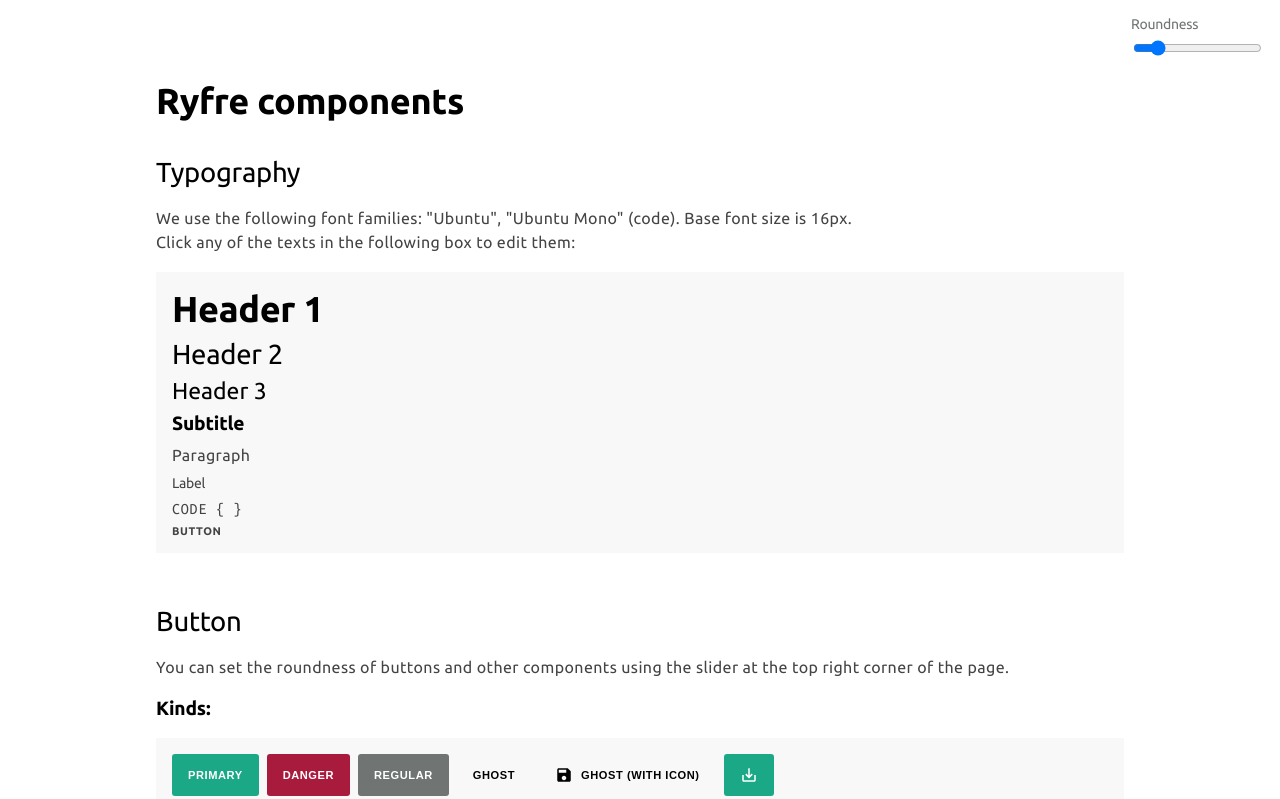
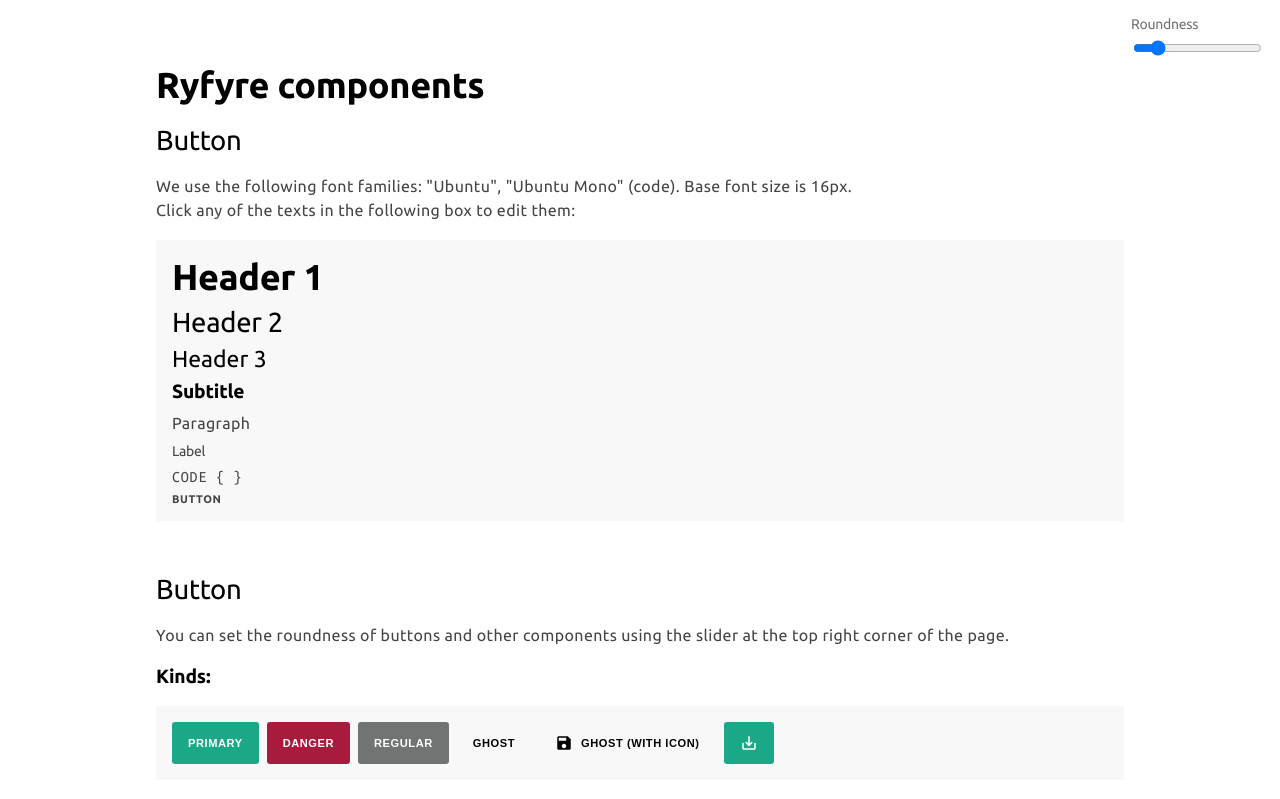
Before and after one commit to ryfylke-react-as/design, a React (Create React App) app: page / in a window 1280 px wide. Shown: the top 799 px of the page. Built offline with nearby package versions, Linux system fonts and the light colour scheme.

Commit message:
feat: Text & Header components

```diff
--- a/src/App.tsx
+++ b/src/App.tsx
@@ -8,6 +8,8 @@ import {
 import styled from "styled-components";
 import { Button } from "./components/Button";
 import { FormGroup } from "./components/FormGroup";
+import { Header } from "./components/Header";
+import { Text } from "./components/Text";
 import { TextInput } from "./components/TextInput";
 import { Typography } from "./components/Typography";
 import { ButtonKind, ButtonSize, FontKind } from "./types";
@@ -113,23 +115,13 @@ function App() {
           }
         />
       </FormGroup>
-      <Typography
-        as="h1"
-        kind="h1"
-        props={{ style: { margin: "var(--s-05) 0" } }}
-      >
-        Ryfre components
-      </Typography>
-      <Typography
-        as="h2"
-        kind="h2"
-        props={{
-          id: "typography",
-        }}
-      >
-        Typography
-      </Typography>
-      <Typography as="div" kind="p">
+      <Header order={1} id="top">
+        Ryfyre components
+      </Header>
+      <Header order={2} id="typography">
+        Button
+      </Header>
+      <Text as="div" kind="p">
         <p>
           We use the following font families: "Ubuntu", "Ubuntu
           Mono" (code). Base font size is 16px.
@@ -138,7 +130,7 @@ function App() {
           Click any of the texts in the following box to edit
           them:
         </p>
-      </Typography>
+      </Text>
       <VerticalDivide
         style={{
           background: "var(--c-ui-01)",
@@ -156,16 +148,13 @@ function App() {
         ))}
       </VerticalDivide>
       <hr />
-      <Typography as="h2" kind="h2">
-        Button
-      </Typography>
-      <Typography as="p" kind="p">
+      <Header order={2}>Button</Header>
+      <Text as="p" kind="p">
         You can set the roundness of buttons and other components
         using the slider at the top right corner of the page.
-      </Typography>
-      <Typography as="h3" kind="sub">
-        Kinds:
-      </Typography>
+      </Text>
+      {/* // @ts-ignore */}
+      <Header order={4}>Kinds:</Header>
       <HorizontalDivide style={{ background: "var(--c-ui-01)" }}>
         {buttonKinds.map((item) => (
           <Button kind={item.kind} icon={item?.icon}>
@@ -173,27 +162,21 @@ function App() {
           </Button>
         ))}
       </HorizontalDivide>
-      <Typography as="h3" kind="sub">
-        Sizes:
-      </Typography>
+      <Header order={4}>Sizes:</Header>
       <HorizontalDivide style={{ background: "var(--c-ui-01)" }}>
         {buttonSizes.map((item) => (
           <Button size={item.size}>{item.text}</Button>
         ))}
       </HorizontalDivide>
-      <Typography as="p" kind="label">
+      <Text as="p" kind="label">
         <strong>NOTE</strong>: Padding is equal on all sizes, but
         height is different and inner content is always
         vertically centered.
-      </Typography>
+      </Text>
       <hr />
-      <Typography
-        as="h2"
-        kind="h2"
-        props={{ style: { margin: "var(--s-05) 0" } }}
-      >
+      <Header order={2} style={{ margin: "var(--s-05) 0" }}>
         TextInput
-      </Typography>
+      </Header>
       <VerticalDivide style={{ gap: "var(--s-06)" }}>
         <TextInput placeholder="John Smith" label="Text input" />
         <TextInput
@@ -237,10 +220,12 @@ const Container = styled.div`
   > h2 {
     margin: 1rem 0;
   }
-  > h3 {
+  > h3,
+  h4 {
     margin: 1rem 0;
   }
-  > h2 + h3 {
+  > h2 + h3,
+  h2 + h4 {
     margin-top: 0;
   }
   hr {
--- /dev/null
+++ b/src/components/Header.tsx
@@ -0,0 +1,52 @@
+import {
+  ElementType,
+  InputHTMLAttributes,
+  ReactNode,
+} from "react";
+import styled, { StyledComponent } from "styled-components";
+import { applyFontKind } from "../styled-utils";
+
+/** 1,2,3,4 H1-H3, Subtitle */
+type HeaderOrder = 1 | 2 | 3 | 4;
+
+interface HeaderProps
+  extends InputHTMLAttributes<HTMLHeadingElement> {
+  order?: HeaderOrder;
+  as?: ElementType;
+  children?: ReactNode;
+}
+
+export const H1 = styled.h1`
+  ${applyFontKind("h1")}
+`;
+
+export const H2 = styled.h2`
+  ${applyFontKind("h2")}
+`;
+
+export const H3 = styled.h3`
+  ${applyFontKind("h3")}
+`;
+
+export const Subtitle = styled.h4`
+  ${applyFontKind("sub")}
+`;
+
+const ORDER_TO_ELEMENT: Record<
+  HeaderOrder,
+  StyledComponent<any, any>
+> = {
+  1: H1,
+  2: H2,
+  3: H3,
+  4: Subtitle,
+};
+
+export function Header({
+  order = 1,
+  children,
+  ...props
+}: HeaderProps) {
+  const Element: any = ORDER_TO_ELEMENT[order];
+  return <Element {...props}>{children ?? null}</Element>;
+}
--- /dev/null
+++ b/src/components/Text.tsx
@@ -0,0 +1,43 @@
+import { ElementType, InputHTMLAttributes } from "react";
+import styled, { StyledComponent } from "styled-components";
+import { applyFontKind } from "../styled-utils";
+import { FontKind } from "../types";
+
+type TextKind = Exclude<FontKind, "h1" | "h2" | "h3" | "sub">;
+
+interface TextProps
+  extends InputHTMLAttributes<HTMLParagraphElement> {
+  kind: TextKind;
+  as?: ElementType;
+}
+
+export const Paragraph = styled.h1`
+  ${applyFontKind("p")}
+`;
+
+export const Label = styled.h2`
+  ${applyFontKind("label")}
+`;
+
+export const Code = styled.h3`
+  ${applyFontKind("code")}
+`;
+
+export const Button = styled.h4`
+  ${applyFontKind("button")}
+`;
+
+const KIND_TO_ELEMENT: Record<
+  TextKind,
+  StyledComponent<any, any>
+> = {
+  p: Paragraph,
+  label: Label,
+  code: Code,
+  button: Button,
+};
+
+export function Text({ kind, ...props }: TextProps) {
+  const Element = KIND_TO_ELEMENT[kind];
+  return <Element {...props}>{props?.children ?? null}</Element>;
+}
```
